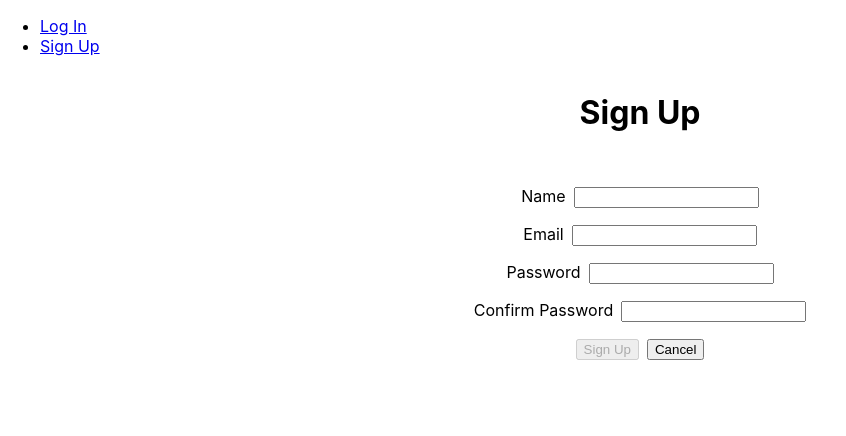
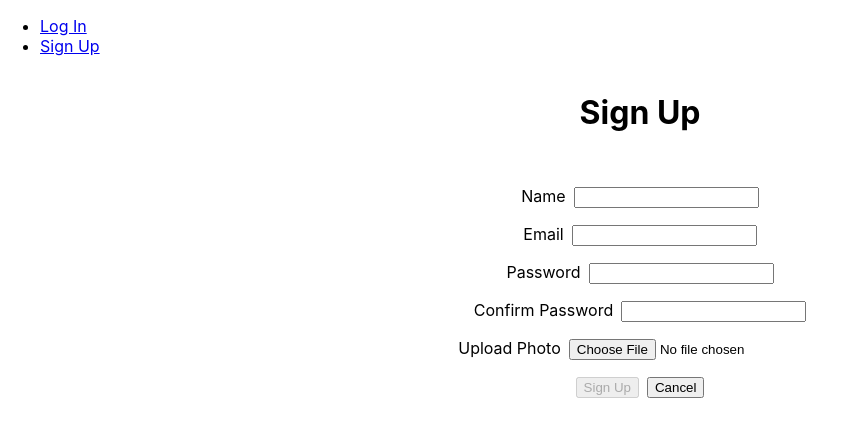
Before and after one commit to SEI-Remote/decoupled-mern-jwt-auth-template-front-end-cra, a React (Create React App) app: page /signup in a window 1280 px wide. Shown: the top 436 px of the page, without its empty margins (0-846 px from the left). Built offline with nearby package versions, Linux system fonts and the light colour scheme; no server answers.

Commit message:
add profile photo functionality

```diff
--- a/src/components/SignupForm/SignupForm.jsx
+++ b/src/components/SignupForm/SignupForm.jsx
@@ -11,6 +11,7 @@ const SignupForm = props => {
     password: '',
     passwordConf: '',
   })
+  const [photoData, setPhotoData] = useState({})
 
   const handleChange = e => {
     props.updateMessage('')
@@ -20,10 +21,14 @@ const SignupForm = props => {
     })
   }
 
+  const handleChangePhoto = (evt) => {
+    setPhotoData({ photo: evt.target.files[0] })
+  }
+
   const handleSubmit = async e => {
     e.preventDefault()
     try {
-      await authService.signup(formData)
+      await authService.signup(formData, photoData.photo)
       props.handleSignupOrLogin()
       navigate('/')
     } catch (err) {
@@ -90,6 +95,17 @@ const SignupForm = props => {
         />
       </div>
       <div className={styles.inputContainer}>
+        <label htmlFor="photo-upload" className={styles.label}>
+          Upload Photo
+        </label>
+        <input
+          type="file"
+          id="photo-upload"
+          name="photo"
+          onChange={handleChangePhoto}
+        />
+      </div>
+      <div className={styles.inputContainer}>
         <button disabled={isFormInvalid()} className={styles.button}>
           Sign Up
         </button>
--- a/src/services/authService.js
+++ b/src/services/authService.js
@@ -1,7 +1,8 @@
 import * as tokenService from './tokenService'
+import { addPhoto as addProfilePhoto } from './profileService'
 const BASE_URL = `${process.env.REACT_APP_BACK_END_SERVER_URL}/api/auth`
 
-async function signup(user) {
+async function signup(user, photo) {
   try {
     const res = await fetch(`${BASE_URL}/signup`, {
       method: 'POST',
@@ -9,11 +10,18 @@ async function signup(user) {
       body: JSON.stringify(user),
     })
     const json = await res.json()
-    if (json.token) {
-      tokenService.setToken(json.token)
-    }
     if (json.err) {
       throw new Error(json.err)
+    } else if (json.token) {
+      tokenService.setToken(json.token)
+      if (photo) {
+        const photoData = new FormData()
+        photoData.append('photo', photo)
+        return await addProfilePhoto(
+          photoData,
+          tokenService.getUserFromToken().profile
+        )
+      }
     }
   } catch (err) {
     throw err
--- a/src/services/profileService.js
+++ b/src/services/profileService.js
@@ -9,4 +9,15 @@ async function getAllProfiles() {
   return await res.json()
 }
 
-export { getAllProfiles }
+async function addPhoto(photoData, profileId) {
+  const res = await fetch(`${BASE_URL}/${profileId}/add-photo`, {
+    method: 'PUT',
+    headers: {
+      'Authorization': `Bearer ${tokenService.getToken()}`
+    },
+    body: photoData
+  })
+  return await res.json()
+}
+
+export { getAllProfiles, addPhoto }
```
